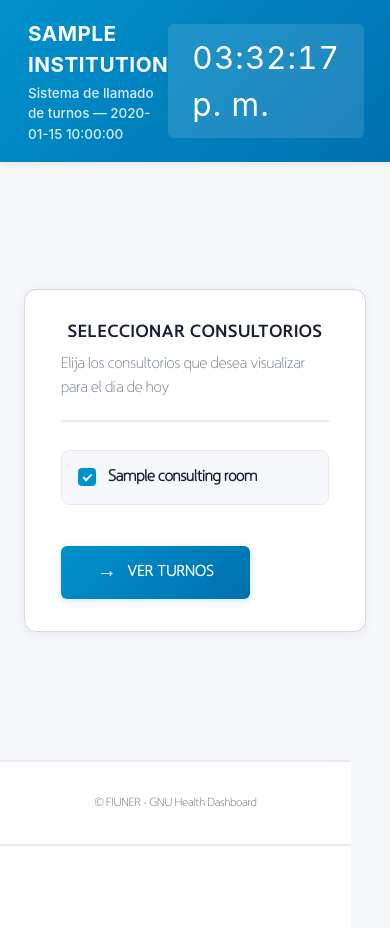
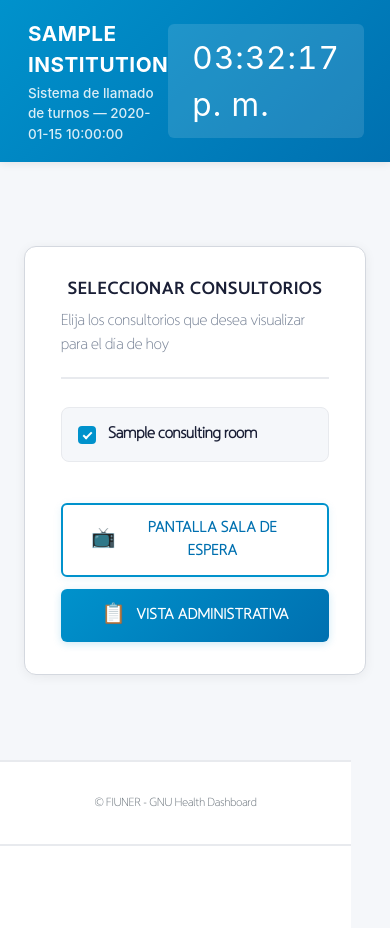
Before and after one commit to alan-livinsky/dashboardv2, a Flask app: template app/appointments/templates/layouts/select_consulting_rooms.html in a window 390 px wide. Run offline with Flask 3, Linux system fonts and the light colour scheme; the template is opened without the code that fills it: most values are stand-ins (such as "Sample title", 1, 10 or a date in 2020).

Commit message:
feat(appointments): add dual view selection buttons on consulting room page
Replace single submit button with separate actions for public waiting room display
and administrative view. Refactor button styling to use variant system, add
responsive flex button container, and unify redirect handler function.

This provides the user navigation entry point for the new waiting room public
public display functionality implemented in preceding commits.

```diff
--- a/app/appointments/templates/layouts/select_consulting_rooms.html
+++ b/app/appointments/templates/layouts/select_consulting_rooms.html
@@ -189,14 +189,18 @@
             color: var(--text-heading);
         }
 
+        .btn-row {
+            display: flex;
+            gap: 12px;
+            flex-wrap: wrap;
+        }
+
         .btn-submit {
             display: inline-flex;
             align-items: center;
             justify-content: center;
             gap: 10px;
-            padding: 12px 36px;
-            background: linear-gradient(135deg, var(--primary) 0%, var(--primary-dark) 100%);
-            color: white;
+            padding: 12px 28px;
             font-weight: 700;
             font-size: 0.85rem;
             letter-spacing: 0.5px;
@@ -205,22 +209,37 @@
             border-radius: 6px;
             cursor: pointer;
             transition: all 0.2s ease;
+            flex: 1;
+            min-width: 180px;
+        }
+
+        .btn-submit--admin {
+            background: linear-gradient(135deg, var(--primary) 0%, var(--primary-dark) 100%);
+            color: white;
             box-shadow: 0 2px 8px rgba(0, 146, 204, 0.2);
         }
 
-        .btn-submit:hover {
+        .btn-submit--admin:hover {
             transform: translateY(-2px);
             box-shadow: 0 4px 12px rgba(0, 146, 204, 0.3);
         }
 
-        .btn-submit:active {
-            transform: translateY(0);
+        .btn-submit--sala {
+            background: #ffffff;
+            color: var(--primary-dark);
+            border: 2px solid var(--primary);
+            box-shadow: 0 2px 8px rgba(0, 146, 204, 0.1);
         }
 
-        .btn-submit::before {
-            content: '→';
-            font-size: 1.1rem;
+        .btn-submit--sala:hover {
+            transform: translateY(-2px);
+            background: #e3f2fd;
+            box-shadow: 0 4px 12px rgba(0, 146, 204, 0.2);
         }
+
+        .btn-submit:active { transform: translateY(0); }
+
+        .btn-label-icon { font-size: 1.1rem; }
 
         .footer {
             flex-shrink: 0;
@@ -254,7 +273,7 @@
                 <p class="card-select__subtitle">Elija los consultorios que desea visualizar para el día de hoy</p>
             </div>
 
-            <form id="consulting_room-form" onsubmit="return redirectToTurnos()">
+            <form id="consulting_room-form">
                 <div class="room-grid">
                     {% if consulting_rooms %}
                         {% for cr in consulting_rooms %}
@@ -271,7 +290,14 @@
                         </div>
                     {% endif %}
                 </div>
-                <button type="submit" class="btn-submit">Ver turnos</button>
+                <div class="btn-row">
+                    <button type="button" class="btn-submit btn-submit--sala" onclick="redirectTo('sala_espera')">
+                        <span class="btn-label-icon">&#x1F4FA;</span> Pantalla Sala de Espera
+                    </button>
+                    <button type="button" class="btn-submit btn-submit--admin" onclick="redirectTo('turnos')">
+                        <span class="btn-label-icon">&#x1F4CB;</span> Vista Administrativa
+                    </button>
+                </div>
             </form>
         </div>
     </div>
@@ -295,13 +321,12 @@
     setInterval(tick, 1000);
 })();
 
-function redirectToTurnos() {
+function redirectTo(destination) {
     const form = document.getElementById('consulting_room-form');
     const checkboxes = form.querySelectorAll('input[name="cr"]:checked');
     const params = new URLSearchParams();
     checkboxes.forEach(cb => params.append('consulting_rooms', cb.value));
-    window.location.href = `/turnos?${params.toString()}`;
-    return false;
+    window.location.href = `/${destination}?${params.toString()}`;
 }
 </script>
 {% endblock %}
```
